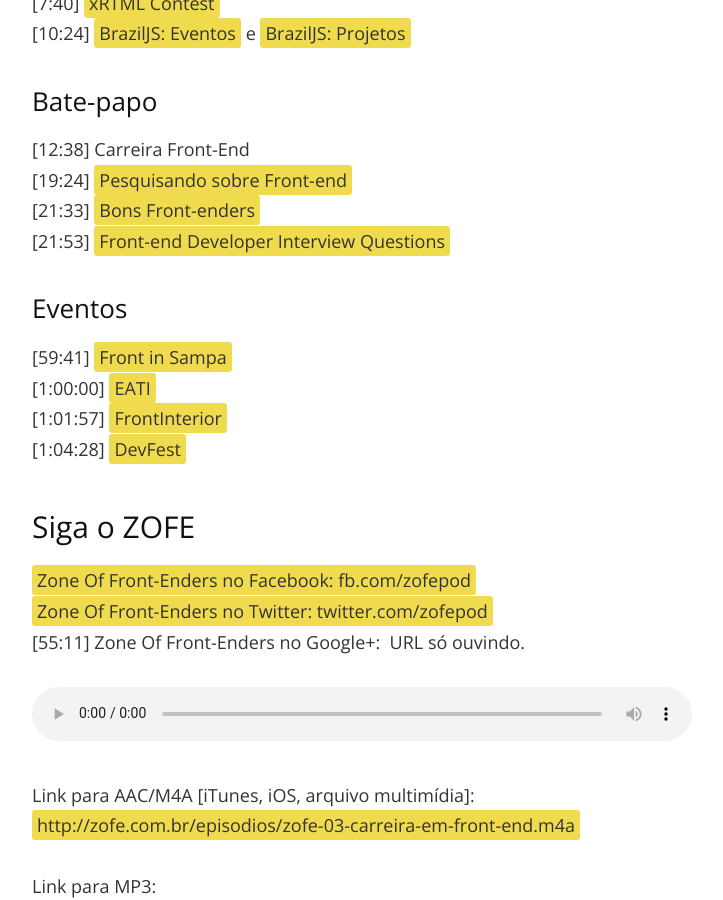
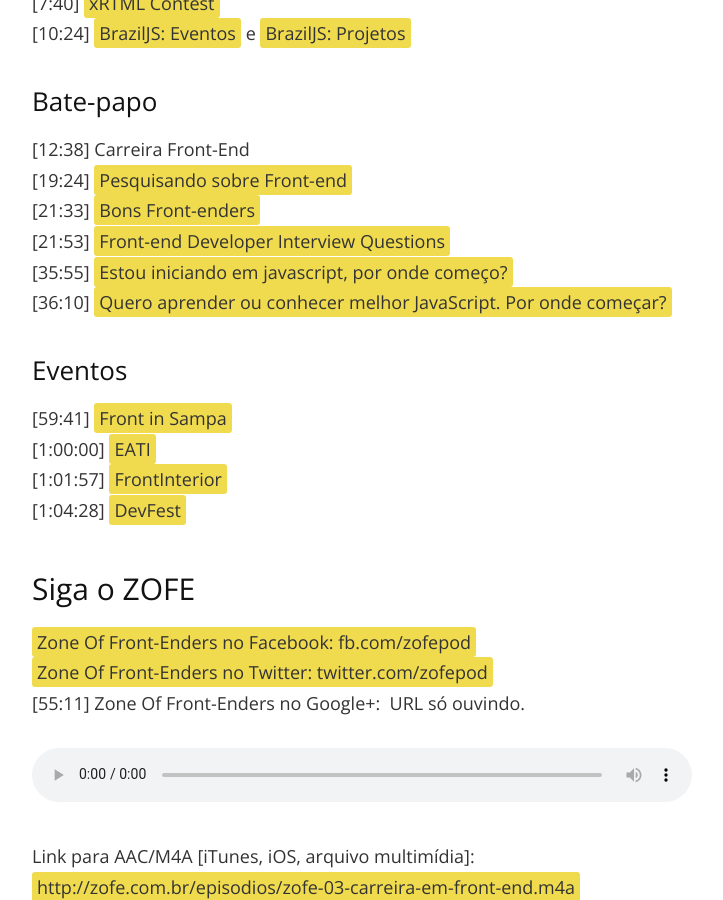
Before and after one commit to almirfilho/zofe, a Jekyll site: the page built from _posts/2012-11-20-zofe-3-carreira-em-front-end.md, in a window 1280 px wide and 900 px high, scrolled down 1598 px. Shown: the whole window, without its empty margins (278-1001 px from the left). Built offline with Jekyll 4.4.1, drawn with Linux system fonts in a browser that asks for light colours; Markdown is read by kramdown in place of the engine named in the settings; comment, search, counter and statistics services are not loaded.

Commit message:
adicionando links sobre referências

```diff
--- a/_posts/2012-11-20-zofe-3-carreira-em-front-end.md
+++ b/_posts/2012-11-20-zofe-3-carreira-em-front-end.md
@@ -36,6 +36,8 @@
 \[19:24\] [Pesquisando sobre Front-end](http://danielfilho.info/blog/pesquisando-sobre-front-end/)<br>
 \[21:33\] [Bons Front-enders](https://github.com/leobetosouza/bons-front-enders)<br>
 \[21:53\] [Front-end Developer Interview Questions](https://github.com/darcyclarke/Front-end-Developer-Interview-Questions)<br>
+\[35:55\] [Estou iniciando em javascript, por onde começo?](http://javascriptbrasil.com/artigos/estou-iniciando-em-javascript-por-onde-comeco)<br>
+\[36:10\] [Quero aprender ou conhecer melhor JavaScript. Por onde começar?](http://www.luiztiago.com/post/34760239764/quero-aprender-ou-conhecer-melhor-javascript-por-onde)<br>
 
 ### Eventos
 
```
